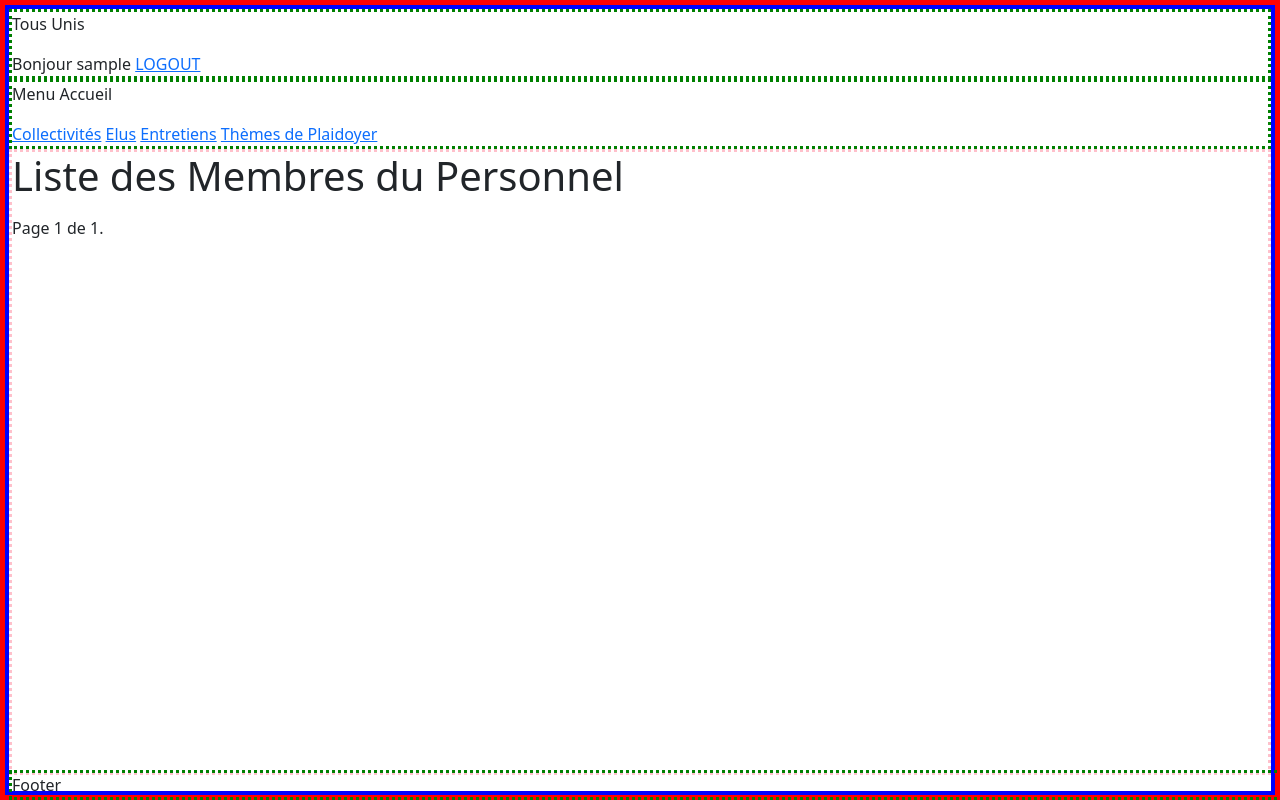
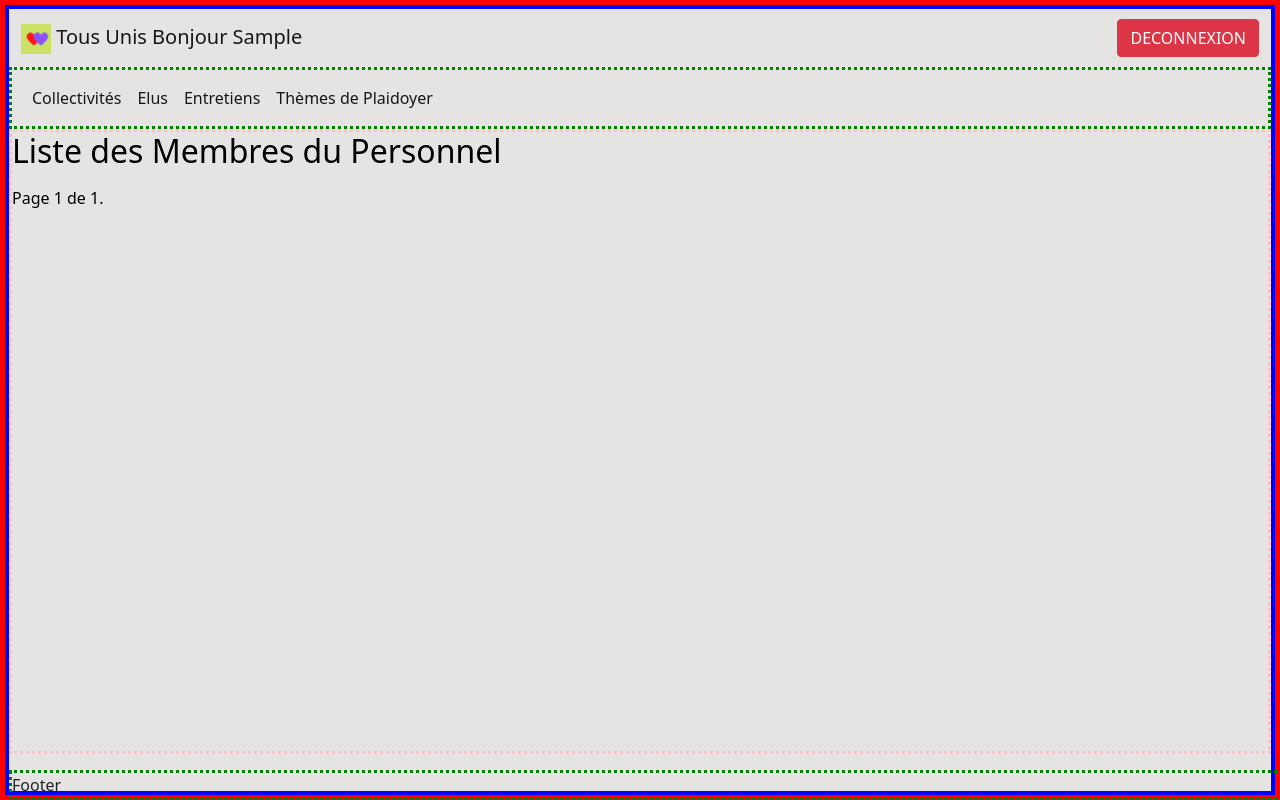
Before and after one commit to Fabrice-64/advocacy_project, a Django app: page /accounts/staff/list/ in a window 1280 px wide. Run offline with Django 3.2, Linux system fonts and the light colour scheme; the visitor is signed in with stand-in values (Sample User, id 1); data comes from the database, SQL or seed files in the repository; parts of the project's set-up code (start-up, migrations or seed data) failed here and were passed over.

Commit message:
Implementation Bootstrap on base.html

```diff
--- a/accounts/templates/registration/registration_form.html
+++ b/accounts/templates/registration/registration_form.html
@@ -5,7 +5,6 @@
 
 {% block content %}
 <h1>Saisie d'un Nouvel Utilisateur</h1>
-{{ user.status_type }}
 <form method="post" action="">
     {% csrf_token %}
     {{ form.as_p }}
--- a/pages/static/style_sheet.css
+++ b/pages/static/style_sheet.css
@@ -1,3 +1,7 @@
+h1 {
+    font-size: 2rem;
+}
+
 html {
     border: red 5px solid;
     height: 100%;
@@ -8,6 +12,7 @@ body {
     border: blue 4px solid;
     height: 100%;
     overflow: scroll;
+    background-color: rgb(230, 227, 227);
 }
 
 header section {
@@ -15,8 +20,11 @@ header section {
 }
 
 main {
+    color: black;
     border: pink 3px dotted;
+    overflow: scroll;
     height: 80%;
+
 }
 
 footer {
@@ -25,3 +33,7 @@ footer {
     bottom: 0;
     width: 100%
 }
+
+.nav-item:hover {
+    font-weight: bolder;
+}
--- a/pages/templates/base.html
+++ b/pages/templates/base.html
@@ -14,28 +14,68 @@
 
 <body>
     <header>
-        <section id="login-status">
-            <p>Tous Unis</p>
-                {% if user.is_authenticated %}
-                    Bonjour {{ user.username }}
-                    <a id="header-deconnection" href="{% url 'logout' %}">LOGOUT</a>
-                {% else %}
-                    <a id="header-connection" href="{% url 'login' %}">LOGIN</a>
-                {% endif %}
-        </section>
+        <nav class="navbar sticky-top navbar-light">
+            <div class="container-fluid">
+                <a class="navbar-brand" id="login-status" href="{% url 'pages:home' %}">
+                    <img src="{% static 'images/TousUnis.png' %}" alt="logo Tous Unis" height=30 width=30>
+                    Tous Unis
+                        {% if user.is_authenticated %}
+                            Bonjour {{ user.first_name|capfirst}}
+                            <a class="btn btn-danger" id="header-deconnection" href="{% url 'logout' %}" role="button">DECONNEXION</a>
+                        {% else %}
+                            <a class="btn btn-success" id="header-connection" href="{% url 'login' %}" role="button">CONNEXION</a>
+                        {% endif %}
+                </a>
+            </div>
+        </nav>
         <section>
             {% if user.status_type == "MANAGER" %}
-                <p>Menu Manager</p>
-                <a id="menu-new-user" href="{% url 'new_user' %}">Nouvel Utilisateur</a><br>
-                <a href="{% url 'user_types' %}" id="link-users">Utilisateurs</a><br>
-                <a href="{% url 'teams:team_list' %}">Equipes</a>
+            <nav class="navbar sticky-top navbar-expand-lg navbar-light">
+                <div class="container-fluid">
+                    <button class="navbar-toggler" type="button" data-bs-toggle="collapse" data-bs-target="#navbarTogglerManagerMenu" aria-controls="navbarTogglerDemo03" aria-expanded="false" aria-label="Toggle navigation">
+                    <span class="navbar-toggler-icon"></span>
+                    </button>
+                    <div class="collapse navbar-collapse" id="navbarTogglerManagerMenu">
+                    <ul class="navbar-nav me-auto mb-2 mb-lg-0">
+                        <li class="nav-item">
+                            <a class="nav-link active" href="{% url 'new_user' %}">Nouvel Utilisateur</a>
+                        </li>
+                        <li class="nav-item">
+                            <a class="nav-link active" href="{% url 'user_types' %}" id="link-users">Utilisateurs</a>
+                        </li>
+                        <li class="nav-item">
+                            <a class="nav-link active" id="menu-list-teams" href="{% url 'teams:team_list' %}">Equipes</a>
+                        </li>
+                    </ul>
+                    </div>
+                </div>
+            </nav>
+            <hr>
             {% endif %}
             {% if user.is_authenticated %}
-                <p>Menu Accueil</p>
-                <a href="{% url 'communities:list' %}" id="link-communities">Collectivités</a>
-                <a href="{% url 'officials:official_dispatch' %}" id="link-officials">Elus</a>
-                <a href="{% url 'interviews:interviews_list' %}" id="link-interviews">Entretiens</a>
-                <a href="{% url 'interviews:advocacy_topic_list' %}" id="link-support-docs">Thèmes de Plaidoyer</a>
+             <nav class="navbar navbar-expand-lg navbar-light">
+                <div class="container-fluid">
+                    <button class="navbar-toggler" type="button" data-bs-toggle="collapse" data-bs-target="#navbarTogglerUserMenu" aria-controls="navbarTogglerDemo03" aria-expanded="false" aria-label="Toggle navigation">
+                    <span class="navbar-toggler-icon"></span>
+                    </button>
+                    <div class="collapse navbar-collapse" id="navbarTogglerUserMenu">
+                    <ul class="navbar-nav me-auto mb-2 mb-lg-0">
+                        <li class="nav-item">
+                            <a class="nav-link active" href="{% url 'communities:list' %}" id="link-communities">Collectivités</a>
+                        </li>
+                        <li class="nav-item">
+                            <a class="nav-link active" href="{% url 'officials:official_dispatch' %}" id="link-officials">Elus</a>
+                        </li>
+                        <li class="nav-item">
+                            <a class="nav-link active" href="{% url 'interviews:interviews_list' %}" id="link-interviews">Entretiens</a>
+                        </li>
+                        <li class="nav-item">
+                            <a class="nav-link active" href="{% url 'interviews:advocacy_topic_list' %}" id="link-support-docs">Thèmes de Plaidoyer</a>
+                        </li>
+                    </ul>
+                    </div>
+                </div>
+            </nav>
             {% endif %}
         </section>
     </header>
--- a/requirements.txt
+++ b/requirements.txt
@@ -9,7 +9,7 @@ flake8==3.9.2
 idna==2.10
 importlib-metadata==4.4.0
 mccabe==0.6.1
-numpy==1.19.5
+numpy==1.16.0
 pandas==1.1.5
 psycopg2-binary==2.8.6
 pycodestyle==2.7.0
```
Also changed, not shown: accounts/tests/__init__.py (added), accounts/tests/test_registration.py (renamed from accounts/test_registration.py), accounts/tests/test_user_views.py (renamed from accounts/test_user_views.py), pages/static/images/TousUnis.png (added).
